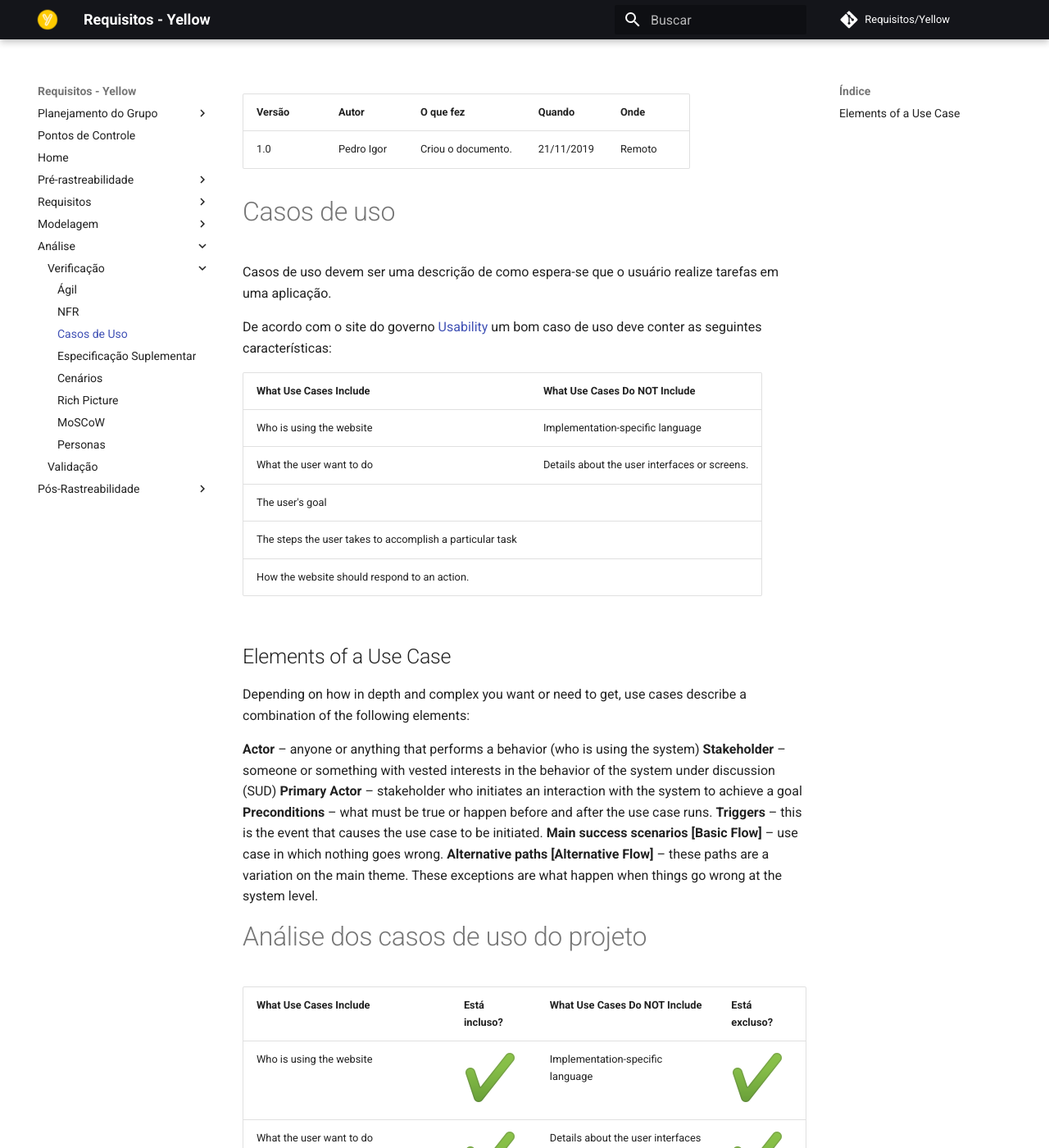
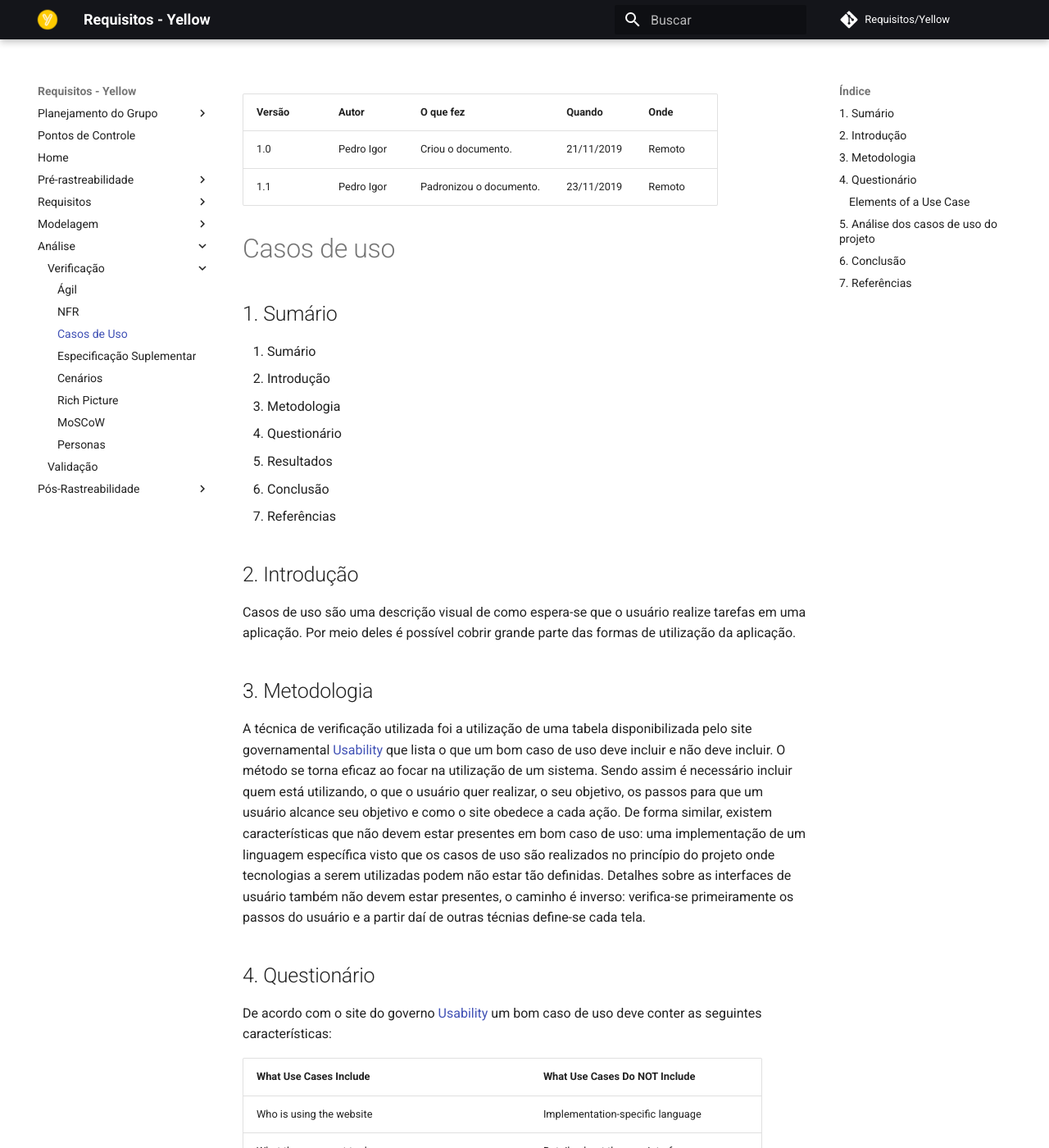
Before and after one commit to me42th/2019.2-Yellow, an MkDocs documentation site: the page built from docs/analise/verificacao/casos_de_uso.md, in a window 1280 px wide and 1400 px high. Shown: the whole window at 82% size. Built offline with MkDocs 1.6.1 and Material for MkDocs 9.7.7, drawn with Linux system fonts in a browser that asks for light colours; comment, search, counter and statistics services are not loaded; some of the changed text lies outside the part shown.

Commit message:
Padronizando documento de verificação de casos de uso.

```diff
--- a/docs/analise/verificacao/casos_de_uso.md
+++ b/docs/analise/verificacao/casos_de_uso.md
@@ -1,9 +1,26 @@
 |Versão| Autor | O que fez |  Quando | Onde |
 |------|------| --------  |-------- | -----|
 |1.0| Pedro Igor | Criou o documento. |21/11/2019| Remoto |
+|1.1| Pedro Igor | Padronizou o documento. |23/11/2019| Remoto |
 
 # Casos de uso
-Casos de uso devem ser uma descrição de como espera-se que o usuário realize tarefas em uma aplicação.
+
+## 1. Sumário
+1. Sumário
+2. Introdução
+3. Metodologia
+4. Questionário
+5. Resultados
+6. Conclusão
+7. Referências
+
+## 2. Introdução
+Casos de uso são uma descrição visual de como espera-se que o usuário realize tarefas em uma aplicação. Por meio deles é possível cobrir grande parte das formas de utilização da aplicação.
+
+## 3. Metodologia
+A técnica de verificação utilizada foi a utilização de uma tabela disponibilizada pelo site governamental [Usability](https://usability.gov) que lista o que um bom caso de uso deve incluir e não deve incluir. O método se torna eficaz ao focar na utilização de um sistema. Sendo assim é necessário incluir quem está utilizando, o que o usuário quer realizar, o seu objetivo, os passos para que um usuário alcance seu objetivo e como o site obedece a cada ação. De forma similar, existem características que não devem estar presentes em bom caso de uso: uma implementação de um linguagem específica visto que os casos de uso são realizados no princípio do projeto onde tecnologias a serem utilizadas podem não estar tão definidas. Detalhes sobre as interfaces de usuário também não devem estar presentes, o caminho é inverso: verifica-se primeiramente os passos do usuário e a partir daí de outras técnias define-se cada tela.
+
+## 4. Questionário
 
 De acordo com o site do governo [Usability](https://usability.gov) um bom caso de uso deve conter as seguintes características:
 
@@ -16,7 +33,7 @@ De acordo com o site do governo [Usability](https://usability.gov) um bom caso d
 |   How the website should respond to an action.    |
 
 
-## Elements of a Use Case
+### Elements of a Use Case
 Depending on how in depth and complex you want or need to get, use cases describe a combination of the following elements:
 
 **Actor** – anyone or anything that performs a behavior (who is using the system)
@@ -27,7 +44,7 @@ Depending on how in depth and complex you want or need to get, use cases describ
 **Main success scenarios [Basic Flow]** – use case in which nothing goes wrong.
 **Alternative paths [Alternative Flow]** – these paths are a variation on the main theme. These exceptions are what happen when things go wrong at the system level.
 
-# Análise dos casos de uso do projeto
+## 5. Análise dos casos de uso do projeto
 
 |   What Use Cases Include  |   Está incluso?   |	What Use Cases Do NOT Include   |   Está excluso?   |
 | ----- | ----- | ----- | ----- |
@@ -37,10 +54,10 @@ Depending on how in depth and complex you want or need to get, use cases describ
 |   The steps the user takes to accomplish a particular task    |![](../../img/analise/verificacao/t.png)|
 |   How the website should respond to an action.    |![](../../img/analise/verificacao/t.png)|
 
-# Conclusão
+## 6. Conclusão
 
 A análise do caso de uso existente mostrou que está de acordo com as metas estabelecidas pelo site de referência. Porém, conhecendo a aplicação, é de conhecimento de que ainda faltam algumas funcionalidades importantes as quais os casos de uso deveriam ser elaborados.
 
 
-# Referências
+## 7. Referências
 Usability - Use Cases: <https://www.usability.gov/how-to-and-tools/methods/use-cases.html> Acesso em 21/11/2019
```
